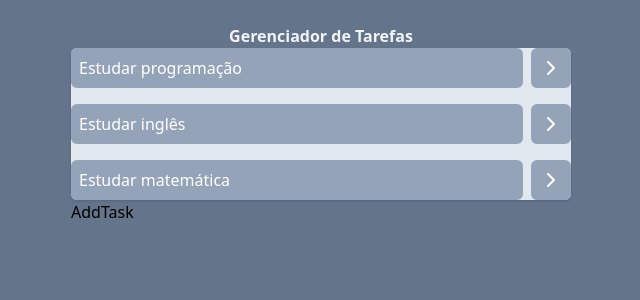
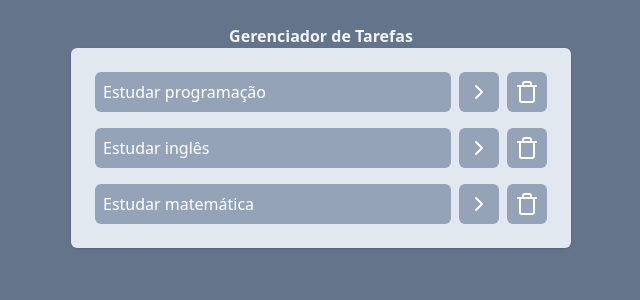
Before and after one commit to Rubenslourenco/fundamentos-react, a React (Vite) app: page / in a window 1280 px wide. Shown: the top 300 px of the page, without its empty margins (319-959 px from the left). Built offline with nearby package versions, Linux system fonts and the light colour scheme.

Commit message:
funcões props, apagando tarefas

```diff
--- a/src/App.jsx
+++ b/src/App.jsx
@@ -26,14 +26,36 @@
     },
   ]);
 
+  function onTaskClick(taskId) {
+    const newTasks = tasks.map((task) => {
+      //Preciso atualizar essa tarefa
+      if (task.id === taskId) {
+        return { ...task, isCompleted: !task.isCompleted };
+      }
+
+      //Não preciso atualizar essa tarefa
+      return task;
+    });
+    setTasks(newTasks);
+  }
+
+  function onDeleteTaskClick(taskId) {
+    const newTasks = tasks.filter((task) => task.id !== taskId);
+    setTasks(newTasks);
+  }
+
   return (
     <div className="w-screen h-screen bg-slate-500 flex justify-center p-6">
       <div className="w-[500px]">
         <h1 className="textl-3xl text-slate-100 font-bold text-center">
           Gerenciador de Tarefas
         </h1>
-        <Tasks tasks={tasks} />
         <AddTask />
+        <Tasks
+          tasks={tasks}
+          onTaskClick={onTaskClick}
+          onDeleteTaskClick={onDeleteTaskClick}
+        />
       </div>
     </div>
   );
--- a/src/components/AddTask.jsx
+++ b/src/components/AddTask.jsx
@@ -1,5 +1,5 @@
 function AddTask() {
-  return <h1>AddTask</h1>;
+  return <h1></h1>;
 }
 
 export default AddTask;
--- a/src/components/Tasks.jsx
+++ b/src/components/Tasks.jsx
@@ -1,15 +1,25 @@
-import { ChevronRightIcon } from "lucide-react";
+import { ChevronRightIcon, TrashIcon } from "lucide-react";
 
 function Tasks(props) {
   return (
-    <ul className="space-y-4 bg-slate-200 rounded-md shadow">
+    <ul className="space-y-4 p-6 bg-slate-200 rounded-md shadow">
       {props.tasks.map((task) => (
         <li key={task.id} className="flex gap-2">
-          <button className="bg-slate-400 text-left w-full text-white p-2 rounded-md">
+          <button
+            onClick={() => props.onTaskClick(task.id)}
+            className={`bg-slate-400 text-left w-full text-white p-2 rounded-md
+                ${task.isCompleted && "line-through"}`}
+          >
             {task.title}
           </button>
           <button className="bg-slate-400 p-2 rounded-md text-white">
             <ChevronRightIcon />
+          </button>
+          <button
+            onClick={() => props.onDeleteTaskClick(task.id)}
+            className="bg-slate-400 p-2 rounded-md text-white"
+          >
+            <TrashIcon />
           </button>
         </li>
       ))}
```
